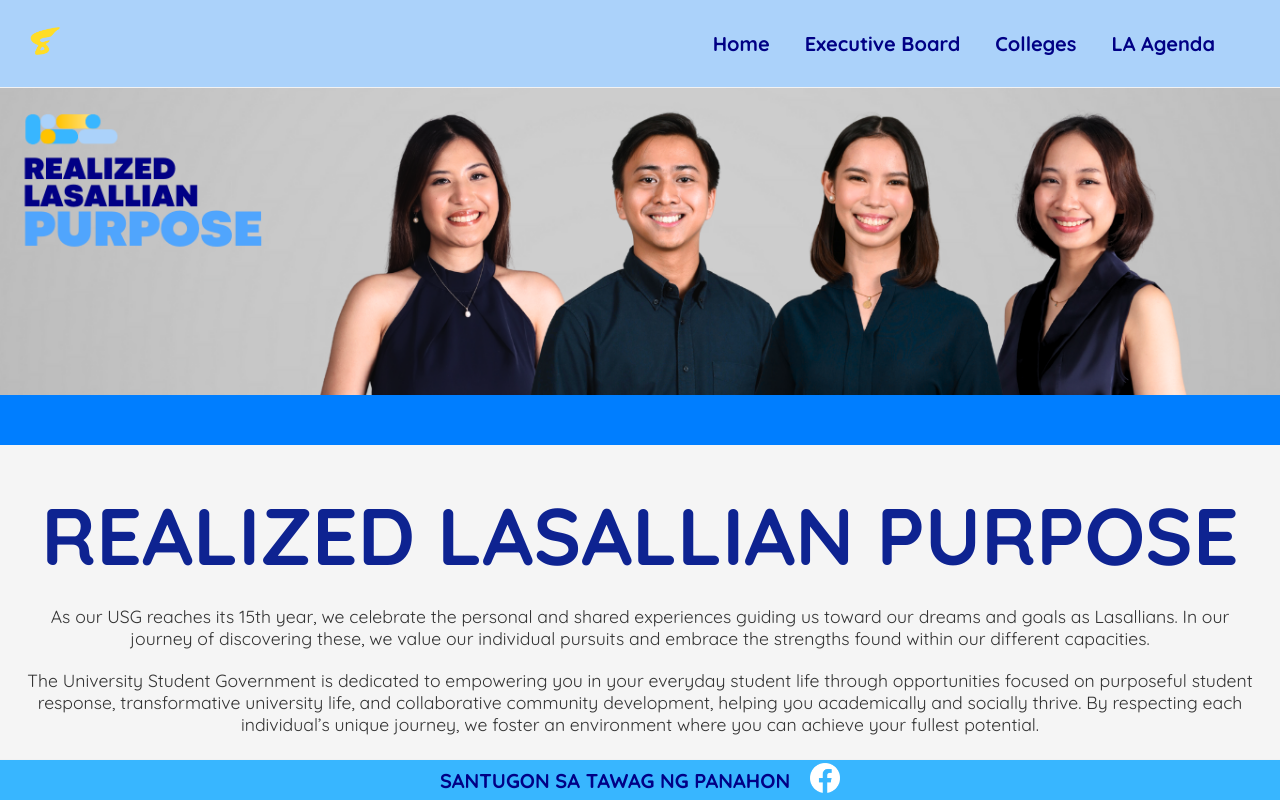
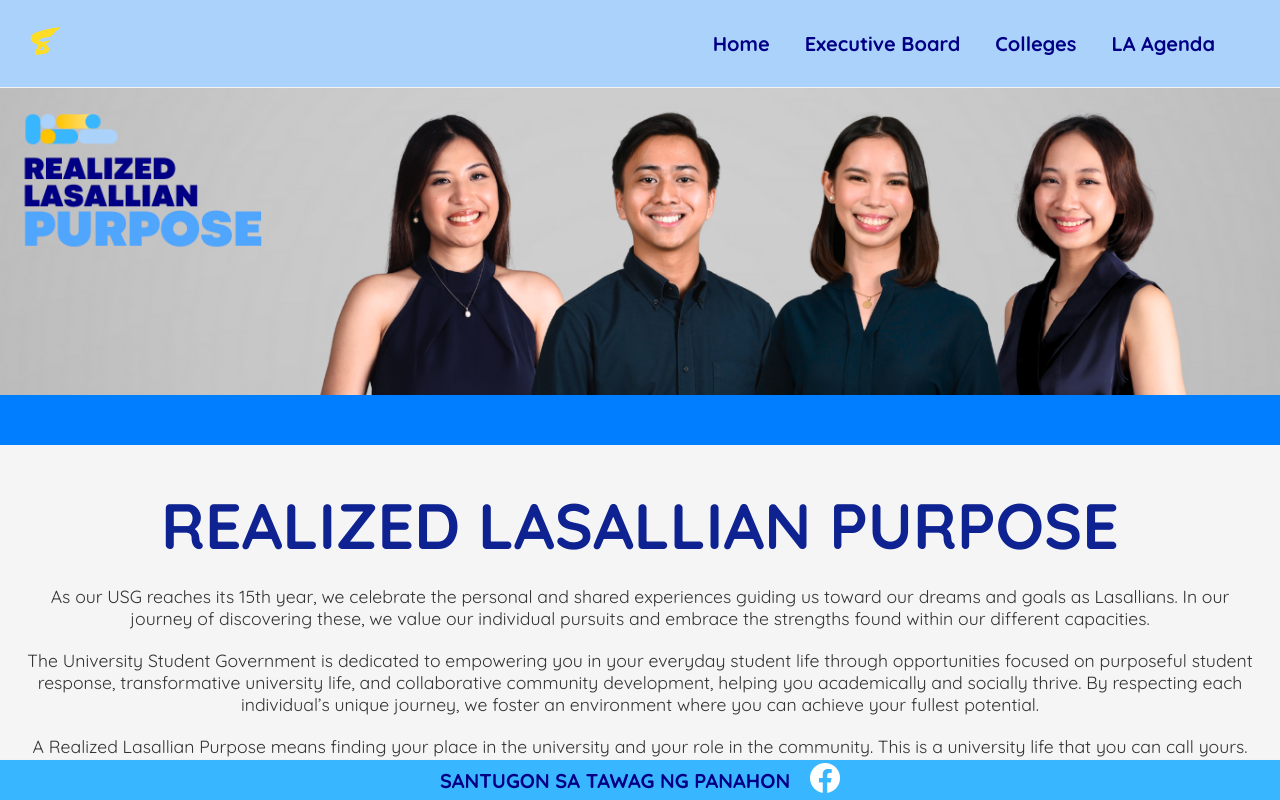
Before and after one commit to manoloenriquez/derecho39, a React (Create React App) app in the folder derecho-39/: page /eb in a window 1280 px wide. Built offline with nearby package versions, Linux system fonts and the light colour scheme.

Commit message:
eb vision size change
a

```diff
--- a/derecho-39/src/Eb.css
+++ b/derecho-39/src/Eb.css
@@ -53,7 +53,7 @@ html, body {
 }
 
 .section-title {
-  font-size: 5em;
+  font-size: 4em;
   font-weight: bold;
   color: #0e2391;
 
```
